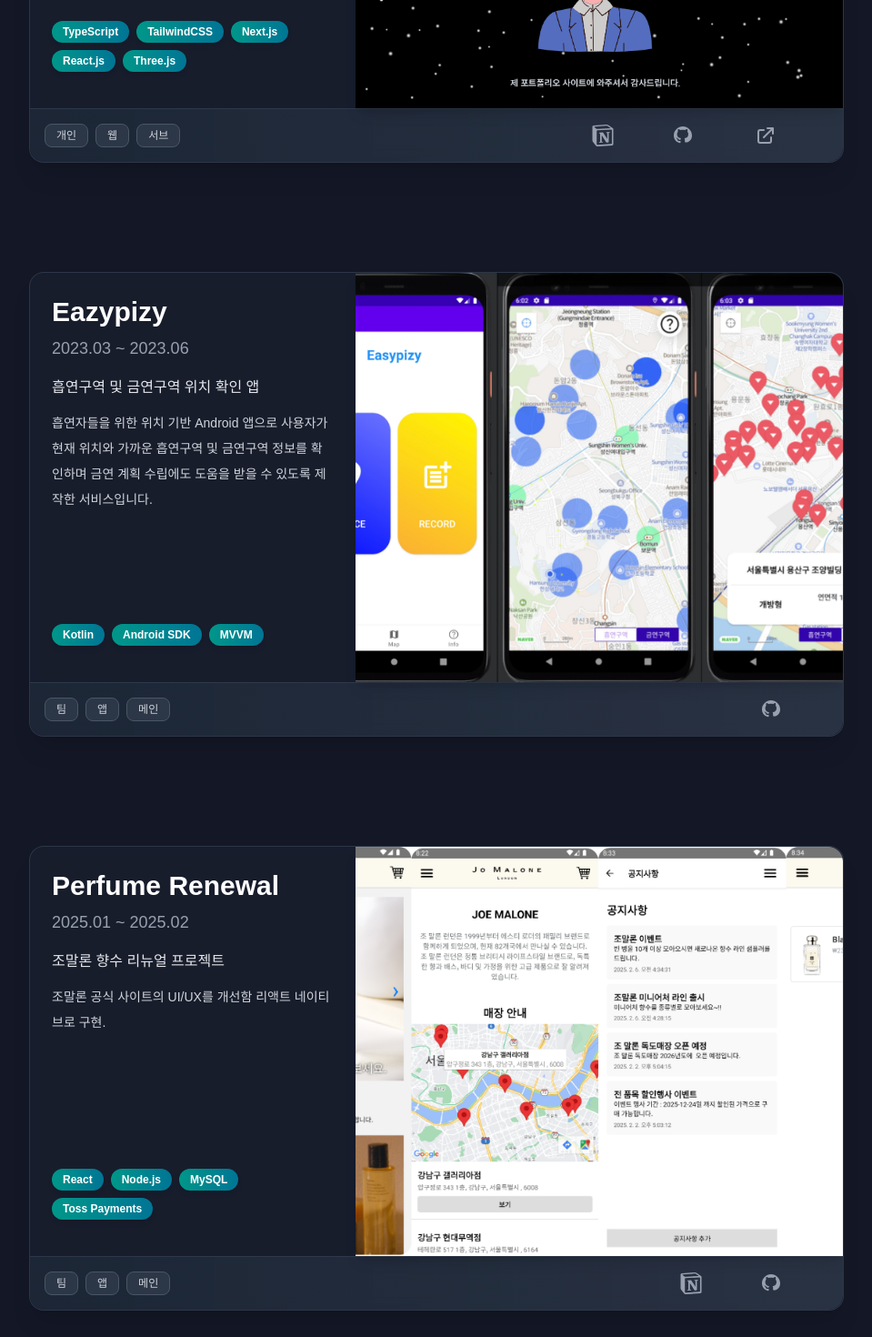
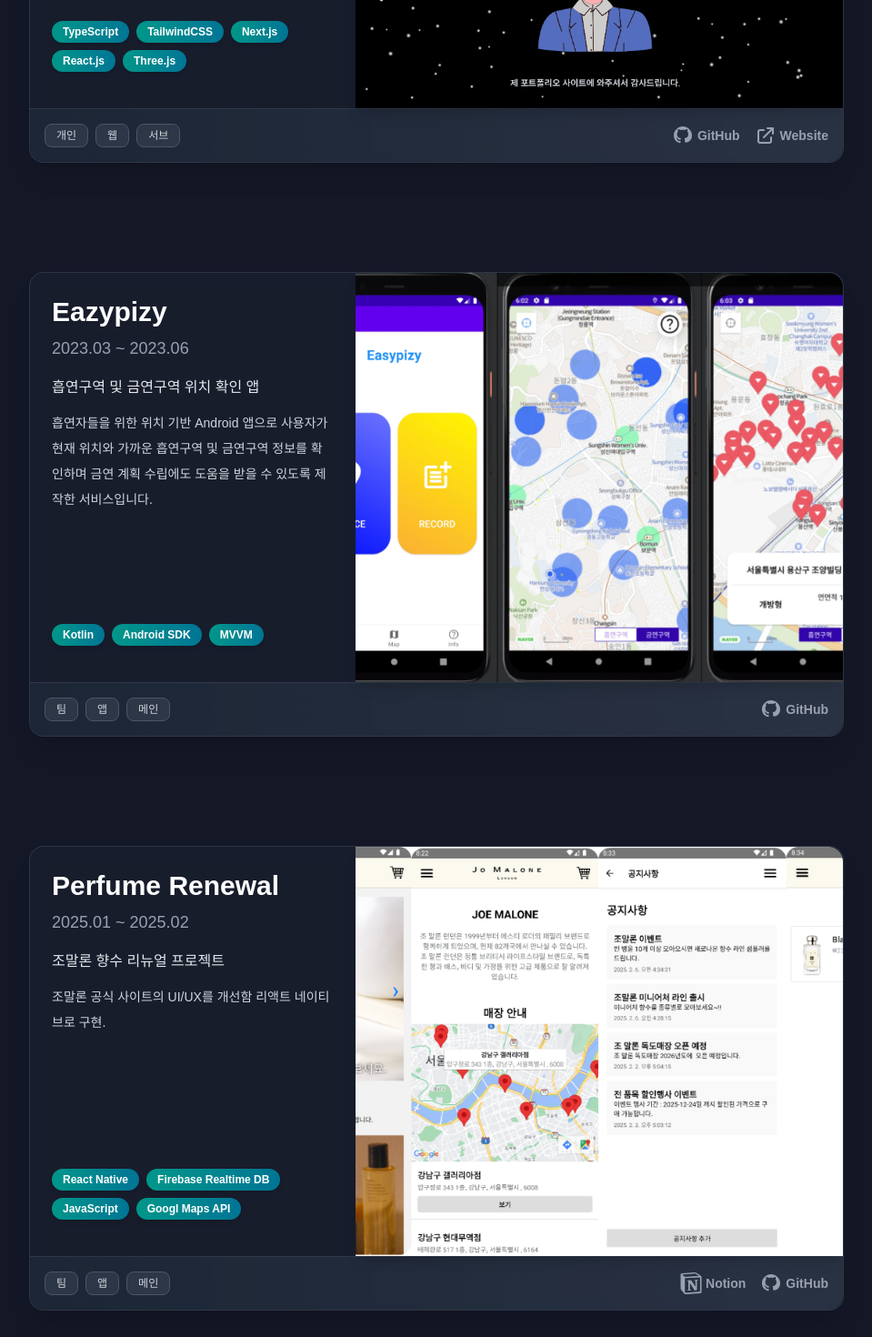
Before and after one commit to kennywestt/my-portfolio, a Next.js app: page / in a window 1280 px wide. Shown: the part 4400-5870 px from the top of the page at 91% size, without its empty margins (160-1119 px from the left). Built offline with nearby package versions, Linux system fonts and the light colour scheme.

Commit message:
ProjectCard url 정리리

```diff
--- a/src/components/ProjectCard.tsx
+++ b/src/components/ProjectCard.tsx
@@ -104,7 +104,7 @@
                   title="Notion"
                 >
                   <SiNotion className="h-6 w-6" />
-                  <span className="text-sm font-semibold opacity-0 group-hover:opacity-100 transition-opacity">Notion</span>
+                  <span className="text-sm font-semibold">Notion</span>
                 </a>
               )}
               {project.githubUrl && (
@@ -122,7 +122,7 @@
                       clipRule="evenodd"
                     />
                   </svg>
-                  <span className="text-sm font-semibold opacity-0 group-hover:opacity-100 transition-opacity">GitHub</span>
+                  <span className="text-sm font-semibold">GitHub</span>
                 </a>
               )}
               {project.siteUrl && (
@@ -136,7 +136,7 @@
                   <svg className="h-6 w-6" fill="none" viewBox="0 0 24 24" stroke="currentColor" strokeWidth="2">
                     <path strokeLinecap="round" strokeLinejoin="round" d="M10 6H6a2 2 0 00-2 2v10a2 2 0 002 2h10a2 2 0 002-2v-4M14 4h6m0 0v6m0-6L10 14" />
                   </svg>
-                  <span className="text-sm font-semibold opacity-0 group-hover:opacity-100 transition-opacity">Website</span>
+                  <span className="text-sm font-semibold">Website</span>
                 </a>
               )}
             </div>
--- a/src/components/ProjectSection.tsx
+++ b/src/components/ProjectSection.tsx
@@ -16,9 +16,9 @@
     skills: ["React", "Node.js", "JavaScript", "SCSS", "MySQL", "MariaDB", "Toss Payments"],
     tags: ["팀", "웹", "메인"],
     type: "Team",
-    notionUrl: "https://like-mars-d0f.notion.site/1963b361337e80c5a305cb527a2ed52a?pvs=74",
-    githubUrl: "https://github.com/kennywestt/shilla_project",
-    siteUrl: "https://kennywest.tistory.com/",
+    notionUrl: "https://like-mars-d0f.notion.site/1993b361337e812cb2a6f39a8083380e#1993b361337e8182a98ff7bdd42e9bd5",
+    githubUrl: "https://github.com/suyn04/shilla3",
+    siteUrl: "https://web-react-hotel-m84jldlx56e236e1.sel4.cloudtype.app/",
   },
   {
     title: "Portfolio",
@@ -29,9 +29,9 @@
     skills: ["TypeScript", "TailwindCSS", "Next.js", "React.js", "Three.js"],
     tags: ["개인", "웹", "서브"],
     type: "Personal",
-    notionUrl: "https://like-mars-d0f.notion.site/1963b361337e80c5a305cb527a2ed52a?pvs=74",
+    // notionUrl: "https://like-mars-d0f.notion.site/1963b361337e80c5a305cb527a2ed52a?pvs=74",
     githubUrl: "https://github.com/kennywestt/my-portfolio",
-    siteUrl: "https://kennywest.tistory.com/",
+    siteUrl: "https://gyeonggeun-portfolio.vercel.app/",
   },
   {
     title: "Eazypizy",
@@ -52,10 +52,10 @@
     shortDesc: "조말론 향수 리뉴얼 프로젝트",
     desc: "조말론 공식 사이트의 UI/UX를 개선함 리액트 네이티브로 구현.",
     images: "/jomalone_main.png",
-    skills: ["React", "Node.js", "MySQL", "Toss Payments"],
+    skills: ["React Native", "Firebase Realtime DB", "JavaScript", "Googl Maps API"],
     tags: ["팀", "앱", "메인"],
     type: "Team",
-    notionUrl: "https://www.notion.so/1983b361337e804fbed8d2ce884deaf2",
+    notionUrl: "https://like-mars-d0f.notion.site/1983b361337e804fbed8d2ce884deaf2",
     githubUrl: "https://github.com/kennywestt/Jomalone",
     // siteUrl: "https://kennywest.tistory.com/",
   },
```
